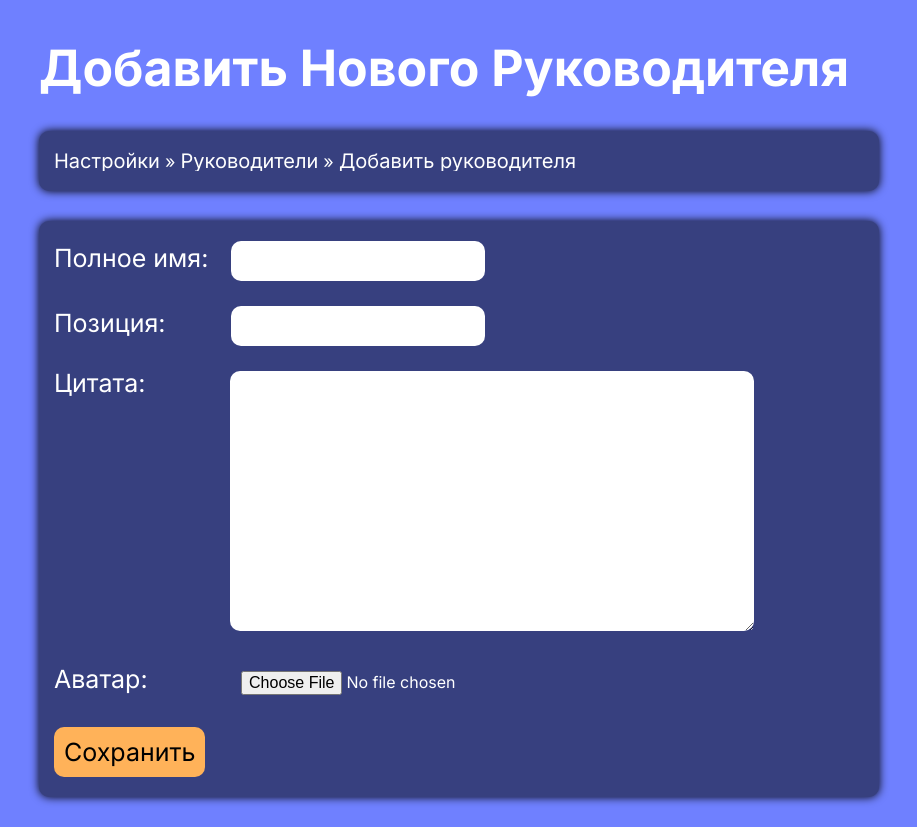
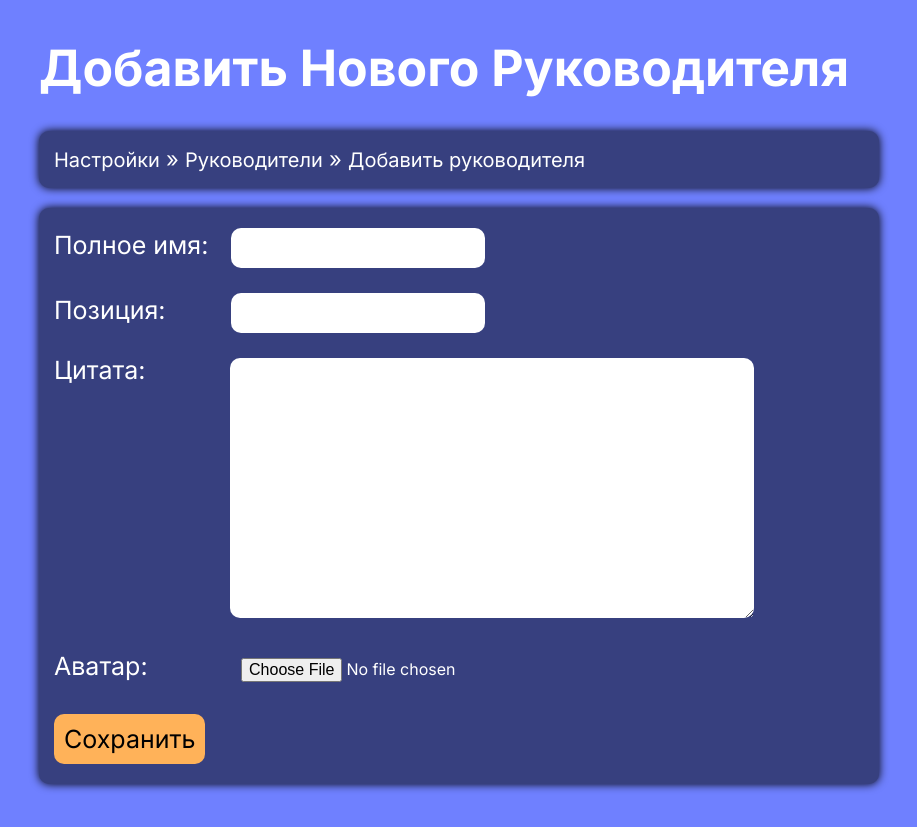
Before and after one commit to denisstrizhkin/simetra, a Django app: page /customization/change-boss/create-boss/ in a window 1280 px wide. Shown: the part 64-891 px from the top of the page, without its empty margins (11-928 px from the left). After the commit the page ends 855 px from the top, so only its background shows below. Run offline with Django 4.2, Linux system fonts and the light colour scheme; a user stored in the database is signed in.

Commit message:
fix: finish creating the navbar

```diff
--- a/simetra_app/static/simetra_app/customization_page/create-or-update-boss/styles/style.css
+++ b/simetra_app/static/simetra_app/customization_page/create-or-update-boss/styles/style.css
@@ -210,6 +210,17 @@ body {
   }
 }
 
+.home__navbar {
+  font-size: 22px;
+  line-height: 120%;
+  margin-bottom: 20px;
+  border-radius: 10px;
+  -webkit-box-shadow: 0px 0px 10px 0px black;
+          box-shadow: 0px 0px 10px 0px black;
+  padding: 15px 15px;
+  background-color: #37407f;
+}
+
 .home__title {
   font-weight: bold;
   font-size: 50px;
--- a/simetra_app/templates/simetra_app/create-or-update-boss.html
+++ b/simetra_app/templates/simetra_app/create-or-update-boss.html
@@ -52,7 +52,7 @@
       <section class="page__home home">
         <div class="home__container">
           <h1 class="home__title">{{ title }}</h1>
-          <div class="home__block">
+          <div class="home__navbar">
             {% include 'simetra_app/customization-navbar.html' %}
           </div>
           <div class="home__block">
--- a/simetra_app/templates/simetra_app/create-or-update-city.html
+++ b/simetra_app/templates/simetra_app/create-or-update-city.html
@@ -59,7 +59,7 @@
       <div class="page__container">
         <h1 class="home__title">{{ title }}</h1>
         <form method="POST">
-          <div class="home__block">
+          <div class="home__navbar">
             {% include 'simetra_app/customization-navbar.html' %}
           </div>
 
--- a/simetra_app/templates/simetra_app/create-or-update-employee.html
+++ b/simetra_app/templates/simetra_app/create-or-update-employee.html
@@ -54,7 +54,9 @@
       <section class="page__home home">
         <div class="home__container">
           <h1 class="home__title">{{ title }}</h1>
-          {% include 'simetra_app/customization-navbar.html' %}
+          <div class="home__navbar">
+            {% include 'simetra_app/customization-navbar.html' %}
+          </div>
           <div class="home__block">
             <form method="POST">
               {% csrf_token %}
```
Also changed, not shown: simetra_app/static/simetra_app/customization_page/create-or-update-city/styles/style.css (+11 -0 lines), simetra_app/static/simetra_app/customization_page/create-or-update-employee/styles/style.css (+11 -0 lines), simetra_app/templates/simetra_app/change-model.html (+3 -11 lines), db.sqlite3.
